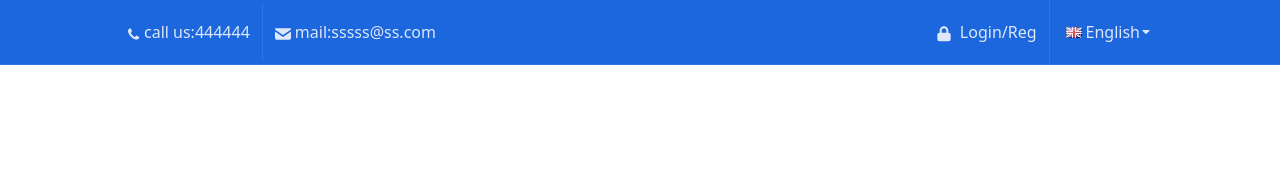
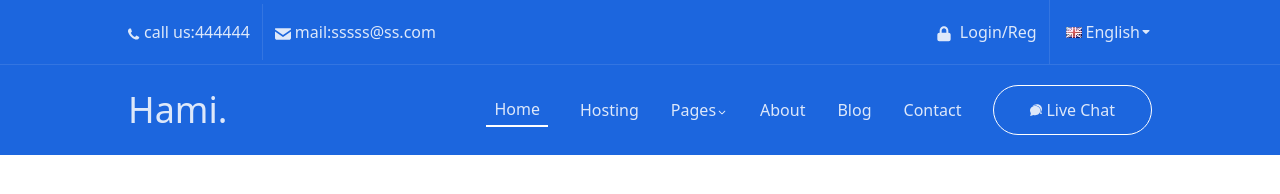
Before and after one commit to nimamesbah/project-host-test, a plain HTML site: page src/index.html in a window 1280 px wide. Drawn offline with Linux system fonts and the light colour scheme.

Commit message:
upper slider nav finalize

```diff
--- a/src/index.html
+++ b/src/index.html
@@ -42,7 +42,36 @@
     </div>
     <!--header end-->
     <!--upper-slider start-->
-    <div class="w-95 mx-auto bg-main-nav-bg text-nav-text-color "></div>
+    <div class="bg-main-nav-bg w-full">
+      <div class="w-95 sm:w-4/5 mx-auto bg-main-nav-bg text-nav-text-color flex justify-between items-center  ">
+        <h2 class="capitalize text-4xl ">hami.</h2>
+        <img class="sm:hidden" width="30px" src="./assets/images/burger-menu-svgrepo-com.svg" alt="hamburger-menu">
+        <div class="hidden sm:flex sm:justify-end sm:items-center sm:capitalize sm:gap-8 sm:py-5 ">
+            <a href="./index.html"><h4 class="border-b-2 border-white py-1 px-2">home</h4></a>
+            <h4>hosting</h4>
+            <div class="group/nav ">
+              <a class="relative  " href=""><h4 class="py-3">pages<img class="inline-block" width="12px" src="./assets/images/arrow-down-svgrepo-com 2.svg" alt="aa"></h4>
+               <div class="  w-52 hidden group-hover/nav:flex  absolute top-32 right-[410px] flex-col gap-3 justify-around capitalize bg-white text-black text-xs rounded ">
+                <a href=""><h5 class=" pl-5">-home</h5></a>
+                <a href=""><h5 class=" pl-5">-hosting</h5></a>
+                <a href=""><h5 class=" pl-5">-about</h5></a>
+                <a href=""><h5 class="pb-3 pl-5">-dropdown</h5></a>
+
+
+               </div>
+              </a>
+            </div>
+            <h4>about</h4>
+            <h4>blog</h4>
+            <h4>contact</h4>
+            <div class="w-max gap-1 py-3 px-9 border rounded-full border-white flex justify-center items-center">
+                <img width="12px" src="./assets/images/chat-svgrepo-com.svg" alt="chat-svg">
+                <h4>live chat</h4>
+            </div>
+
+        </div>
+      </div>
+    </div>
 </body>
 
 </html>
```
Also changed, not shown: src/assets/images/arrow-down-svgrepo-com 2.svg (added), src/assets/images/burger-menu-svgrepo-com.svg (added), src/assets/images/chat-svgrepo-com.svg (added), src/output.css.
